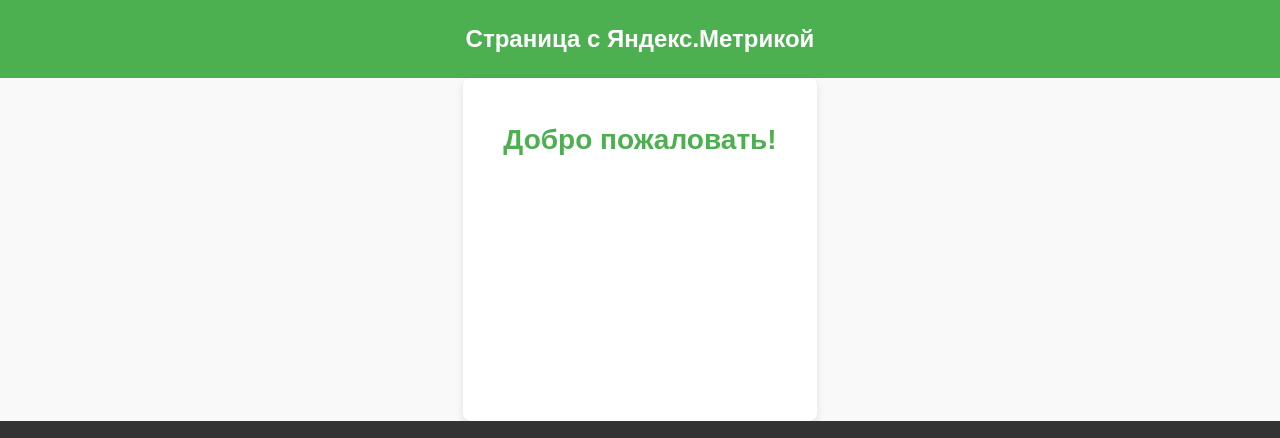
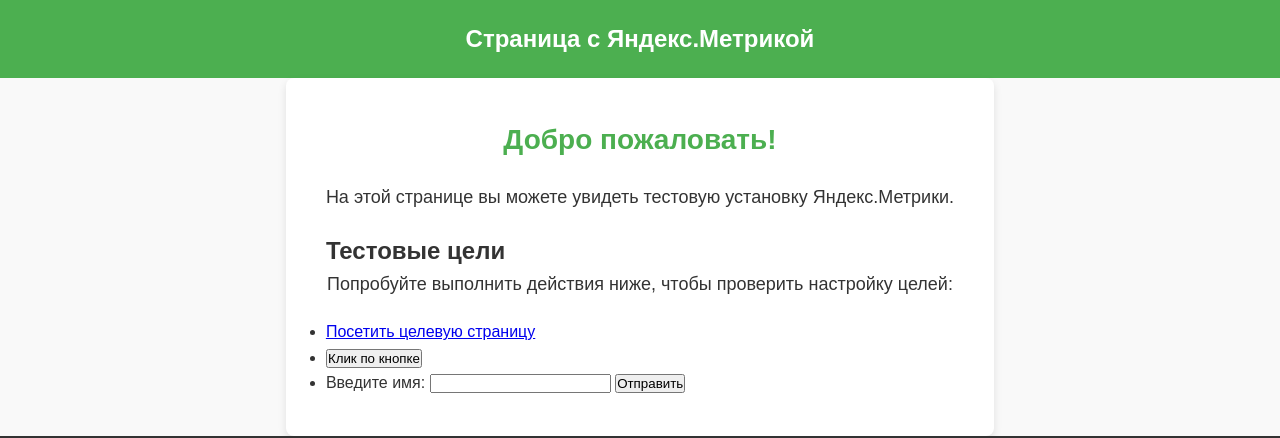
Before and after one commit to Pavel-Shcherbo/metrika-test, a plain HTML site: page index.html in a window 1280 px wide. Shown: the top 438 px of the page. Drawn offline with Linux system fonts and the light colour scheme.

Commit message:
Update index.html

```diff
--- a/index.html
+++ b/index.html
@@ -91,6 +91,23 @@
     <!-- Основное содержимое -->
     <div class="content">
         <h1>Добро пожаловать!</h1>
+        <p>На этой странице вы можете увидеть тестовую установку Яндекс.Метрики.</p>
+
+        <!-- Примеры целей -->
+        <h2>Тестовые цели</h2>
+        <p>Попробуйте выполнить действия ниже, чтобы проверить настройку целей:</p>
+
+        <ul>
+            <li><a href="#target-page" onclick="ym(98775421, 'reachGoal', 'target-page-view'); return true;">Посетить целевую страницу</a></li>
+            <li><button onclick="ym(98775421, 'reachGoal', 'button-click'); alert('Цель достигнута: Клик по кнопке');">Клик по кнопке</button></li>
+            <li>
+                <form onsubmit="ym(98775421, 'reachGoal', 'form-submit'); alert('Цель достигнута: Отправка формы'); return false;">
+                    <label for="name">Введите имя:</label>
+                    <input type="text" id="name" name="name" required>
+                    <button type="submit">Отправить</button>
+                </form>
+            </li>
+        </ul>
     </div>
 
     <!-- Подвал с информером -->
```
